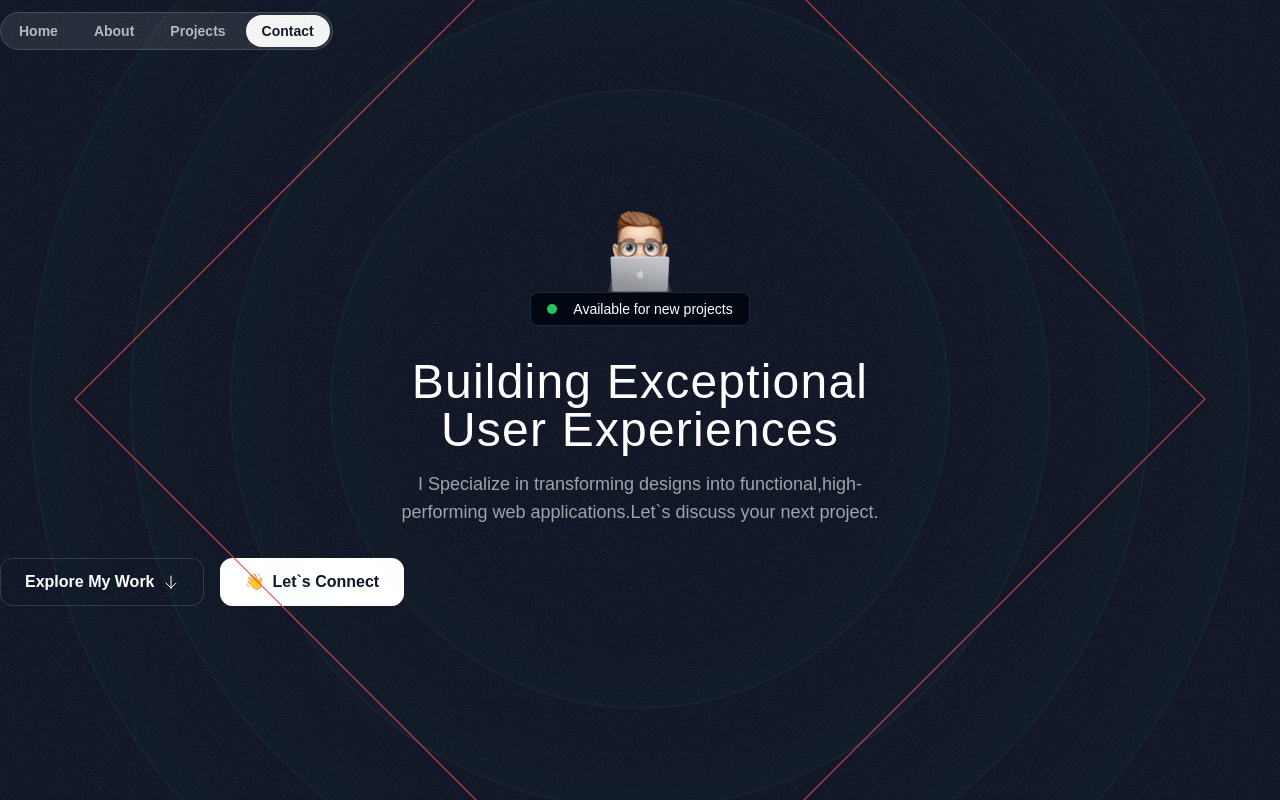
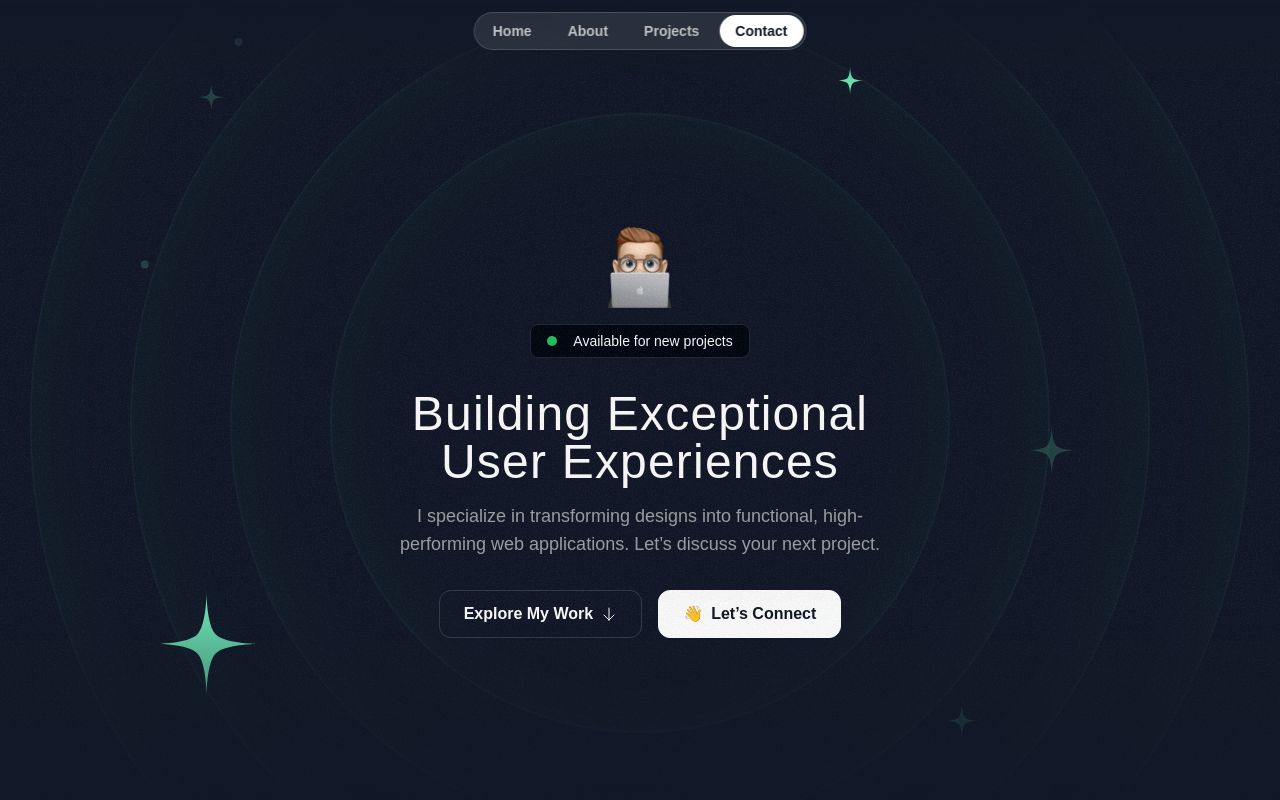
Before and after one commit to anamikagain559/my-new-portfolio, a Next.js app: page / in a window 1280 px wide. Shown: the top 800 px of the page. Built offline with nearby package versions, Linux system fonts and the light colour scheme; a web font is replaced by a local one.

Commit message:
project section started

```diff
--- a/src/app/page.tsx
+++ b/src/app/page.tsx
@@ -1,10 +1,12 @@
 import { Header } from "@/sections/Header";
 import { HeroSection } from "@/sections/Hero";
+ import { ProjectsSection } from "@/sections/Projects";
 export default function Home() {
   return (
     <div>
       <Header/>
       <HeroSection/>
+      <ProjectsSection/>
     </div>
   );
 }
--- a/src/components/HeroOrbit.tsx
+++ b/src/components/HeroOrbit.tsx
@@ -3,12 +3,16 @@ import { Children, PropsWithChildren } from "react"
 export const HeroOrbit = ({children,size,rotation}:PropsWithChildren<{size:number;rotation:number}>) => {
     return(
             <div className="absolute left-1/2 top-1/2 -translate-x-1/2 -translate-y-1/2 border-red-500 size-[800px] ">
-    <div className="border border-red-500 rotate-45 "style={{
-    height:`${size}px`,width:`${size}px`}} >
-    <div className="border border-red-500 inline-flex ">
-      {children}
-    </div></div>
-    </div>
+                    <div className=""style={{
+                        transform:`rotate(${rotation}deg)`,
+                        height:`${size}px`,
+                        width:`${size}px`,}} >
+
+                        <div className=" inline-flex " style={{transform:`rotate(${rotation*-1}deg)`}}>
+                        {children}
+                        </div>
+                </div>
+            </div>
 
     )
 }
--- a/src/sections/Header.tsx
+++ b/src/sections/Header.tsx
@@ -1,10 +1,17 @@
 export const Header = () => {
-  return <div className="flex justify-between items-center fixed  top-3">
-    <nav className="flex gap-1 p-0.5 border border-white/15 rounded-full bg-white/10 backdrop-blur">
-      <a href="#" className="nav-item ">Home</a>
-      <a href="#"  className="nav-item ">About</a>
-      <a href="#" className="nav-item ">Projects</a>
-      <a href="#"  className="nav-item bg-white text-gray-900 hover:bg-white/70 hover:text-gray-900">Contact</a>
-    </nav>
-  </div>;
+  return (
+    <div className="flex justify-center items-center fixed top-3 left-1/2 transform -translate-x-1/2 z-50">
+      <nav className="flex gap-1 p-0.5 border border-white/15 rounded-full bg-white/10 backdrop-blur">
+        <a href="#" className="nav-item">Home</a>
+        <a href="#" className="nav-item">About</a>
+        <a href="#" className="nav-item">Projects</a>
+        <a
+          href="#"
+          className="nav-item bg-white text-gray-900 hover:bg-white/70 hover:text-gray-900"
+        >
+          Contact
+        </a>
+      </nav>
+    </div>
+  );
 };
--- a/src/sections/Hero.tsx
+++ b/src/sections/Hero.tsx
@@ -1,49 +1,96 @@
+import Image from "next/image";
 import memojiImage from "../assets/images/memoji-computer.png";
-import Image from "next/image";
-import ArrowDown from '@/assets/icons/arrow-down.svg';
-import grainImage from '@/assets/images/grain.jpg';
-import StarIcon from '@/assets/icons/star.svg';
+import ArrowDown from "@/assets/icons/arrow-down.svg";
+import grainImage from "@/assets/images/grain.jpg";
+import StarIcon from "@/assets/icons/star.svg";
 import { HeroOrbit } from "@/components/HeroOrbit";
+import SparkleIcon from "@/assets/icons/sparkle.svg";
 export const HeroSection = () => {
-  return <div className="py-32 md:py-48 lg:py-50 relative z-0 overflow-x-clip">
-    <div className="absolute inset-0 -z-30 opacity-5" style={{backgroundImage : `url(${grainImage.src})`,}}></div>
-    <div className="size-[620px] hero-ring">
+  return (
+    <div className="py-32 md:py-48 lg:py-52 relative z-0 overflow-x-clip">
+   <div className="absolute inset-0 [mask-image:linear-gradient(to_bottom,transparent,black_10%,black_70%,transparent)]">
+
+      {/* Background Grain Image */}
+      <div
+        className="absolute inset-0 -z-30 opacity-5"
+        style={{ backgroundImage: `url(${grainImage.src})` }}
+      />
+
+      {/* Decorative Hero Rings */}
+      <div className="size-[620px] hero-ring" />
+      <div className="size-[820px] hero-ring" />
+      <div className="size-[1020px] hero-ring" />
+      <div className="size-[1220px] hero-ring" />
+
+      {/* Orbiting Stars */}
+      <HeroOrbit size={800} rotation={-72}>
+        <StarIcon className="size-28 text-emerald-300" />
+      </HeroOrbit>
+      <HeroOrbit size={550} rotation={20}>
+        <StarIcon className="size-12 text-emerald-300" />
+      </HeroOrbit>
+      <HeroOrbit size={590} rotation={98}>
+        <StarIcon className="size-8 text-emerald-300" />
+      </HeroOrbit>
+   <HeroOrbit size={430} rotation={-15}>
+        <StarIcon className="size-8 text-emerald-300/20" />
+      </HeroOrbit>
+        <HeroOrbit size={440} rotation={79}>
+        <StarIcon className="size-5 text-emerald-300/20" />
+      </HeroOrbit>
+              <HeroOrbit size={730} rotation={178}>
+        <StarIcon className="size-10 text-emerald-300/20" />
+      </HeroOrbit>
+       <HeroOrbit size={710} rotation={144}>
+        <StarIcon className="size-14 text-emerald-300/20" />
+      </HeroOrbit>
+      <HeroOrbit size={720} rotation={85}>
+        <div className="size-3 rounded-full bg-emerald-300/20" />
+      </HeroOrbit>
+         <HeroOrbit size={520} rotation={-41}>
+        <div className="size-2 rounded-full bg-emerald-300/20" />
+      </HeroOrbit>
+               <HeroOrbit size={650} rotation={-1}>
+        <div className="size-2 rounded-full bg-emerald-300/20" />
+      </HeroOrbit>
       </div>
-    <div className="size-[820px] hero-ring">
-    </div>
-    <div className="size-[1020px] hero-ring">
-    </div>
-     <div className="size-[1220px] hero-ring">
-    </div>
-
-<HeroOrbit size={800}>
-  <StarIcon className="size-28 text-emerald-300"/>
-  </HeroOrbit>
+      {/* Hero Content */}
       <div className="container">
         <div className="flex flex-col items-center">
-            <Image src={memojiImage} className="size-[100px]" alt="person peeking from behind laptop"/>
-          <div className="bg-gray-950 border border-gray-800 px-4 py-1.5 inline-flex items-center rounded-lg gap-4">
-              <div className="bg-green-500 size-2.5 rounded-full">
-
-              </div>
+          <Image
+            src={memojiImage}
+            className="size-[100px]"
+            alt="Person peeking from behind laptop"
+          />
+          <div className="bg-gray-950 border border-gray-800 px-4 py-1.5 inline-flex items-center rounded-lg gap-4 mt-4">
+            <div className="bg-green-500 size-2.5 rounded-full" />
             <div className="text-sm font-medium">Available for new projects</div>
           </div>
         </div>
+      </div>
 
+      {/* Text Content */}
+      <div className="max-w-lg mx-auto text-center mt-8">
+        <h1 className="font-serif text-3xl md:text-5xl tracking-wide">
+          Building Exceptional User Experiences
+        </h1>
+        <p className="mt-4 text-white/60 md:text-lg">
+          I specialize in transforming designs into functional, high-performing web applications.
+          Let’s discuss your next project.
+        </p>
       </div>
-<div className="max-w-lg mx-auto">
-<h1 className="font-serif text-3xl text-center justify-center mt-8 tracking-wide md:text-5xl ">Building Exceptional User Experiences</h1>
-<p className="mt-4 text-center text-white/60 md:text-lg">I Specialize in transforming designs into functional,high-performing web applications.Let`s discuss your next project.</p>
-</div>
-  <div className="flex flex-col md:flex-row items-center mt-8 gap-4 ">
-    <button  className="inline-flex items-center gap-2 border border-white/15 px-6 h-12 rounded-xl">
+
+      {/* CTA Buttons */}
+      <div className="flex flex-col md:flex-row items-center justify-center mt-8 gap-4">
+        <button className="inline-flex items-center gap-2 border border-white/15 px-6 h-12 rounded-xl">
           <span className="font-semibold">Explore My Work</span>
-      <ArrowDown className="size-4"/>
+          <ArrowDown className="size-4" />
         </button>
         <button className="inline-flex items-center gap-2 border border-white bg-white text-gray-900 h-12 px-6 rounded-xl">
-      <span className="">👋</span>
-      <span className="font-semibold">Let`s Connect</span>
+          <span>👋</span>
+          <span className="font-semibold">Let’s Connect</span>
         </button>
       </div>
-</div>;
+    </div>
+  );
 };
```
Lines whose indentation alone changed are shown as unchanged.
